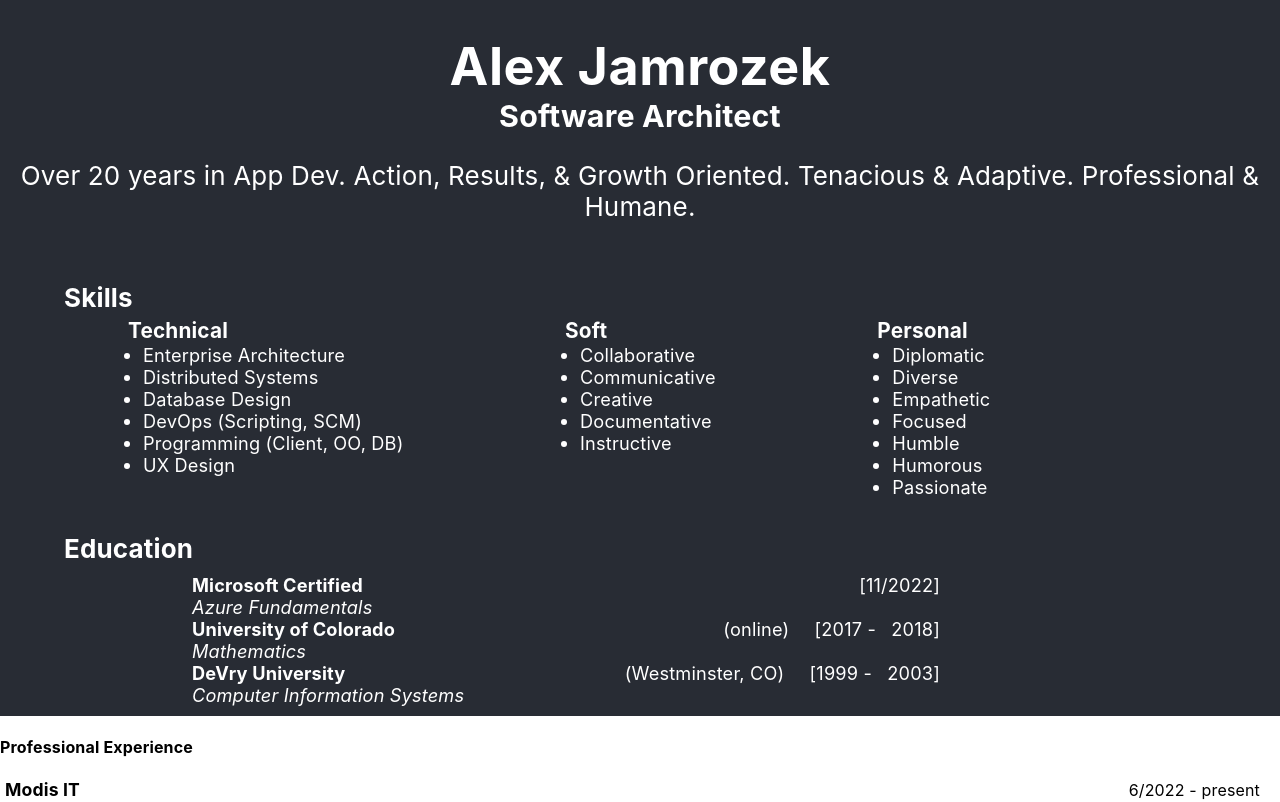
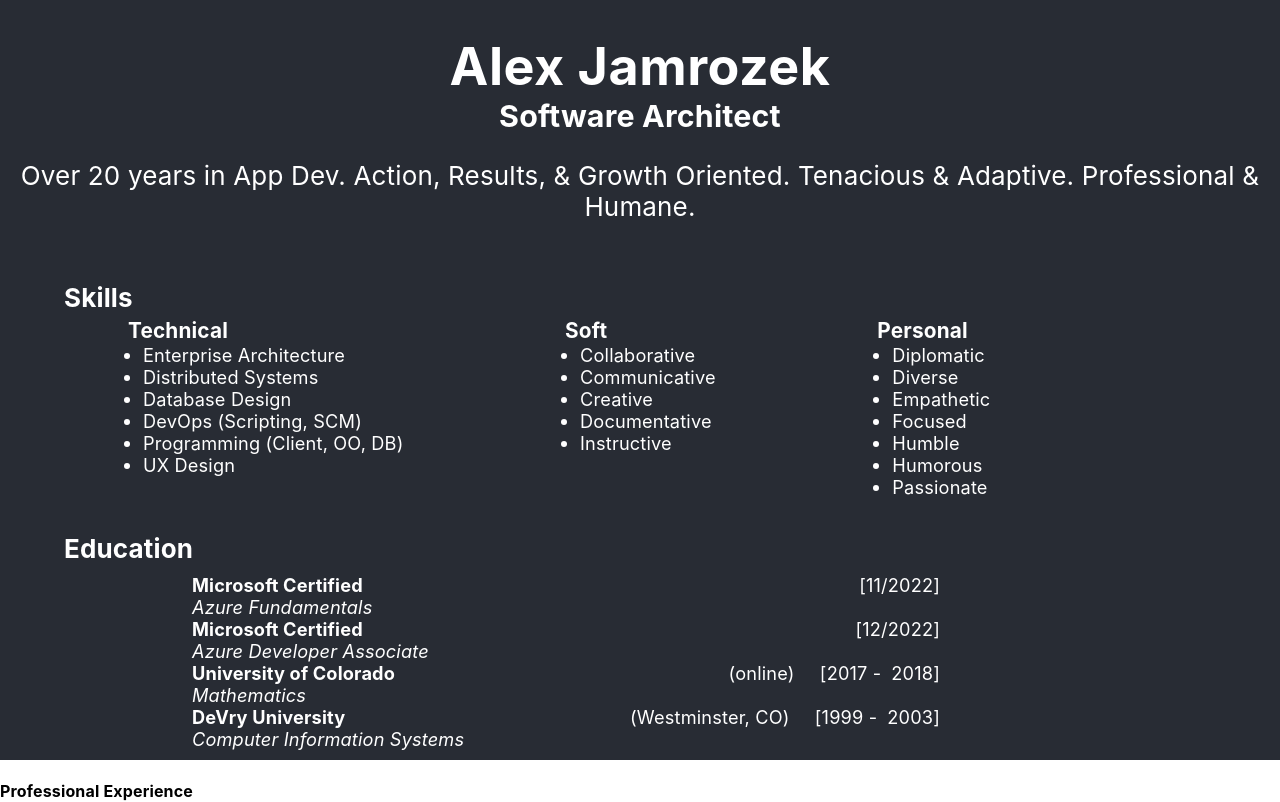
Before and after one commit to ajamrozek/resume, a React (Create React App) app in the folder resume-app/: page / in a window 1280 px wide. Shown: the top 802 px of the page. Built offline with nearby package versions, Linux system fonts and the light colour scheme.

Commit message:
added new cert and tweaked a style

```diff
--- a/resume-app/src/App.js
+++ b/resume-app/src/App.js
@@ -44,7 +44,7 @@ class App extends Component {
         <span className="name">{edu.name}</span>
         <span className="right">
           <span className="location">{edu.location != null && <span>({edu.location})</span>}</span>
-          <span className="dates">[{edu.start != null && <span>{edu.start} - </span>}{edu.end}]</span>
+          <span className="dates">[{edu.start != null && <span>{edu.start} -</span>}{edu.end}]</span>
         </span>
         <div className="title-terms">
           <span className="field">{edu.field}</span>
--- a/resume-app/src/resume.json
+++ b/resume-app/src/resume.json
@@ -29,6 +29,10 @@
     },
     "education": [
         {
+            "name": "Microsoft Certified",
+            "field": "Azure Developer Associate",
+            "end": "12/2022"
+        },{
             "name": "Microsoft Certified",
             "field": "Azure Fundamentals",
             "end": "11/2022"
```
